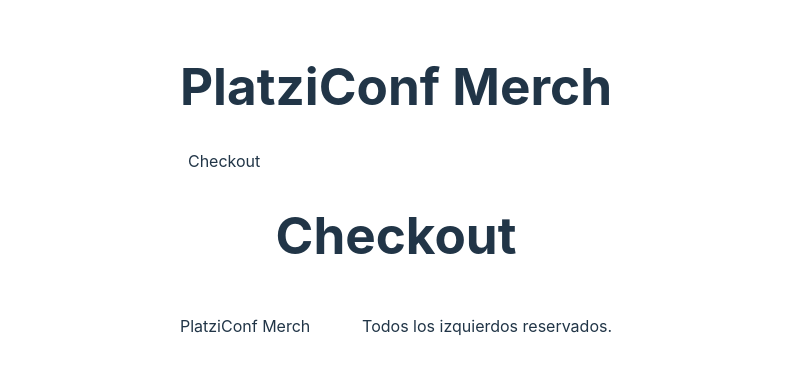
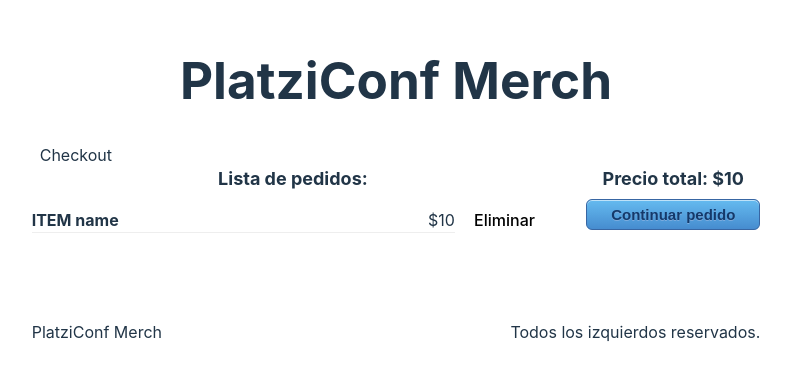
Before and after one commit to JMSafadi/ecommerce-app, a React (Vite) app: page /checkout in a window 1280 px wide. Shown: the part 211-592 px from the top of the page, without its empty margins (244-1035 px from the left). Built offline with nearby package versions, Linux system fonts and the light colour scheme.

Commit message:
components creation

```diff
--- /dev/null
+++ b/src/components/Product.jsx
@@ -0,0 +1,18 @@
+import React from 'react';
+
+const Product = ({ product }) => {
+  return (
+    <div className='Products-item'>
+      <img src={product.image} alt={product.title} />
+      <div className='Procut-item-info'>
+        <h2>{product.title}
+          <span>{product.price}</span>
+        </h2>
+        <p>{product.description}</p>
+      </div>
+      <button type='button'>Comprar</button>
+    </div>
+  );
+}
+
+export default Product;
--- /dev/null
+++ b/src/components/Products.jsx
@@ -0,0 +1,17 @@
+import React from 'react';
+import Product from './Product';
+import '../styles/Products.css'
+
+const Products = ({ products }) => {
+  return (
+    <div className='Products'>
+      <div className='Products-items'>
+        {products.map((product) => (
+          <Product key={product.id} product={product} />
+        ))}
+      </div>
+    </div>
+  );
+}
+
+export default Products;
--- a/src/containers/Checkout.jsx
+++ b/src/containers/Checkout.jsx
@@ -1,10 +1,24 @@
 import React from 'react';
+import '../styles/Checkout.css'
 
 const Checkout = () => {
   return (
-    <div>
-      <h1>Checkout</h1>
-    </div>
+      <div className='Checkout'>
+        <div className='Checkout-content'>
+          <h3>Lista de pedidos:</h3>
+          <div className='Checkout-item'>
+            <div className='Checkout-element'>
+              <h4>ITEM name</h4>
+              <span>$10</span>
+            </div>
+            <button type='button'>Eliminar</button>
+          </div>
+        </div>
+        <div className='Checkout-sidebar'>
+          <h3>Precio total: $10</h3>
+          <button type='button'>Continuar pedido</button>
+        </div>
+      </div>
   );
 }
 
--- a/src/containers/Home.jsx
+++ b/src/containers/Home.jsx
@@ -1,9 +1,11 @@
 import React from 'react';
+import initialState from '../initialState'
+import Products from '../components/Products'
 
 const Home = () => {
   return (
     <div>
-      <h1>Home</h1>
+      <Products products={initialState.products} />
     </div>
   );
 }
--- a/src/containers/Information.jsx
+++ b/src/containers/Information.jsx
@@ -1,10 +1,43 @@
 import React from 'react';
+import '../styles/Information.css'
 
 const Information = () => {
   return (
-    <div>
-      <h1>Information</h1>
-    </div>
+      <div className='Information'>
+        <div className='Information-content'>
+          <div className='Information-head'>
+            <h2>Informacion de contacto</h2>
+          </div>
+          <div className='Information-form'>
+            <form action=''>
+              <input type='text' placeholder='Nombre completo' name='name'/>
+              <input type='text' placeholder='Correo electronico' name='email'/>
+              <input type='text' placeholder='Direccion' name='address'/>
+              <input type='text' placeholder='Apartamento' name='apto'/>
+              <input type='text' placeholder='Ciudad' name='city'/>
+              <input type='text' placeholder='Pais' name='country'/>
+              <input type='text' placeholder='Estado' name='state'/>
+              <input type='text' placeholder='Codigo Postal' name='cp'/>
+              <input type='text' placeholder='Telefono' name='phone'/>
+            </form>
+          </div>
+          <div className='Information-button'>
+            <div className='Information-back'>
+              Regresar
+            </div>
+            <div className='Information-next'>
+              Pagar
+            </div>
+          </div>
+        </div>
+        <div className='Information-sidebar'>
+          <h3>Pedido:</h3>
+          <div className='Information-element'>
+            <h4>ITEM name</h4>
+            <span>$10</span>
+          </div>
+        </div>
+      </div>
   );
 }
 
--- /dev/null
+++ b/src/initialState.js
@@ -0,0 +1,47 @@
+export default {
+  cart: [],
+  products: [
+    {
+      'id': '1',
+      'image': 'https://arepa.s3.amazonaws.com/camiseta.png',
+      'title': 'Camiseta',
+      'price': 25,
+      'description': 'Lorem ipsum dolor sit amet, consectetur adipiscing elit',
+    },
+    {
+      'id': '3',
+      'image': 'https://arepa.s3.amazonaws.com/mug.png',
+      'title': 'Mug',
+      'price': 10,
+      'description': 'Lorem ipsum dolor sit amet, consectetur adipiscing elit',
+    },
+    {
+      'id': '4',
+      'image': 'https://arepa.s3.amazonaws.com/pin.png',
+      'title': 'Pin',
+      'price': 4,
+      'description': 'Lorem ipsum dolor sit amet, consectetur adipiscing elit',
+    },
+    {
+      'id': '5',
+      'image': 'https://arepa.s3.amazonaws.com/stickers1.png',
+      'title': 'Stickers',
+      'price': 2,
+      'description': 'Lorem ipsum dolor sit amet, consectetur adipiscing elit',
+    },
+    {
+      'id': '6',
+      'image': 'https://arepa.s3.amazonaws.com/stickers2.png',
+      'title': 'Stickers',
+      'price': 2,
+      'description': 'Lorem ipsum dolor sit amet, consectetur adipiscing elit',
+    },
+    {
+      'id': '7',
+      'image': 'https://arepa.s3.amazonaws.com/hoodie.png',
+      'title': 'Hoodie',
+      'price': 35,
+      'description': 'Lorem ipsum dolor sit amet, consectetur adipiscing elit',
+    },
+  ],
+};
--- /dev/null
+++ b/src/styles/Checkout.css
@@ -0,0 +1,57 @@
+.Checkout {
+  grid-template-columns: 3fr 1fr;
+  grid-gap: 2rem;
+  grid-row-gap: 1.5em;
+  display: grid;
+  padding: 0 0 4em 0;
+}
+.Checkout-item {
+  display: flex;
+  justify-content: space-between;
+  align-items: center;
+  margin: 10px 0 0 0;
+}
+.Checkout-item .fas {
+  margin: 0 0 0 10px;
+  color: rgba(0,0,0,0.4);
+  cursor: pointer;
+}
+.Checkout-item button {
+  background-color: transparent;
+  border: none;
+  outline: none;
+}
+.Checkout-element {
+  display: flex;
+  justify-content: space-between;
+  align-items: center;
+  width: 100%;
+  border-bottom: 1px solid #eee;
+}
+.Checkout-element h4 {
+  margin: 0;
+}
+
+.Checkout-sidebar button {
+  box-shadow: inset 0px 1px 0px 0px #bee2f9;
+    background: linear-gradient(to bottom, #63b8ee 5%, #468ccf 100%);
+    background-color: #63b8ee;
+    border-radius: 6px;
+    border: 1px solid #3866a3;
+    display: inline-block;
+    cursor: pointer;
+    color: #14396a;
+    font-family: Arial;
+    font-size: 15px;
+    font-weight: bold;
+    padding: 6px 24px;
+    text-decoration: none;
+    text-shadow: 0px 1px 0px #7cacde;
+    width: 100%;
+    display: block;
+    outline: none;
+}
+
+a {
+  text-decoration: none;
+}
```
